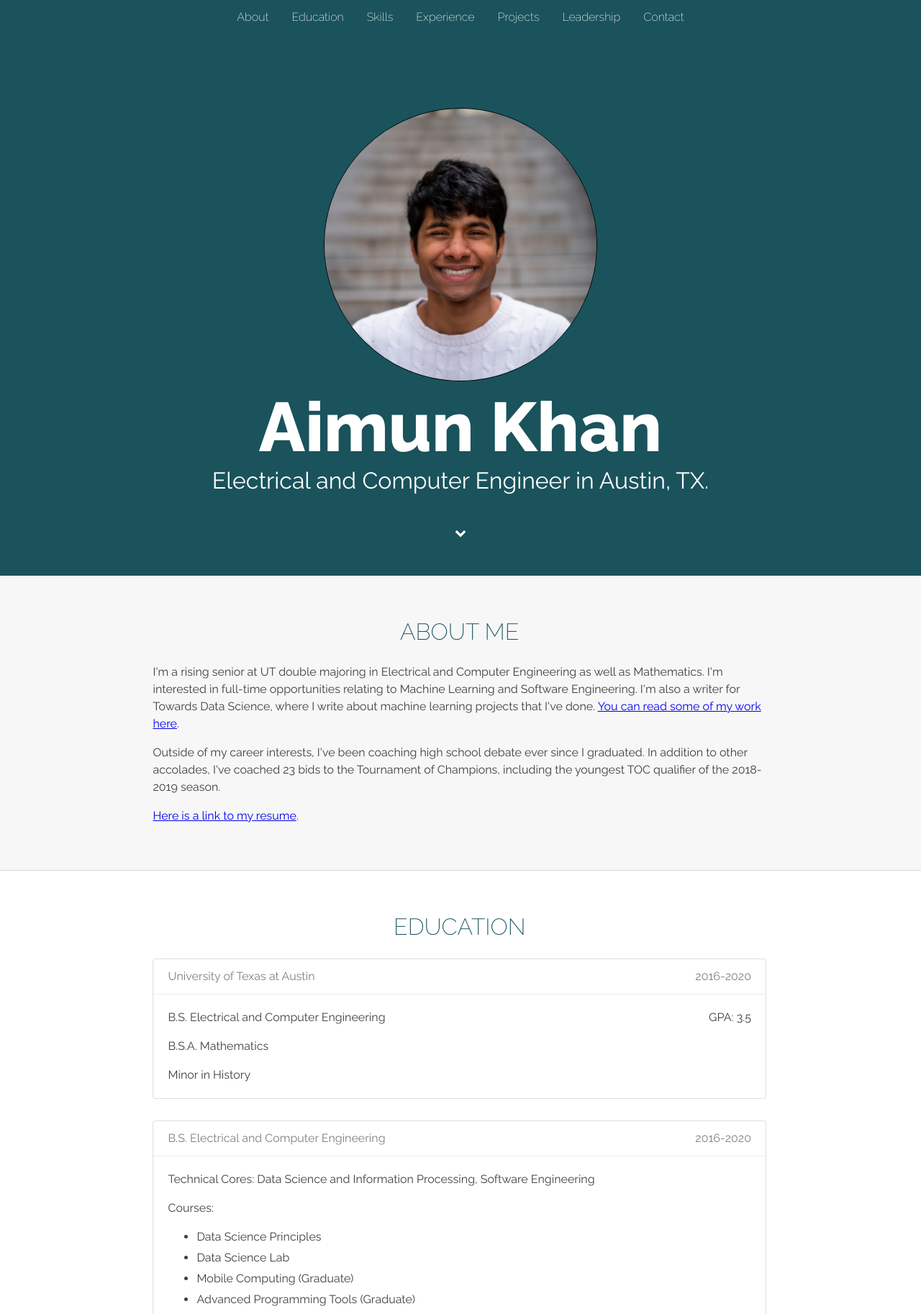
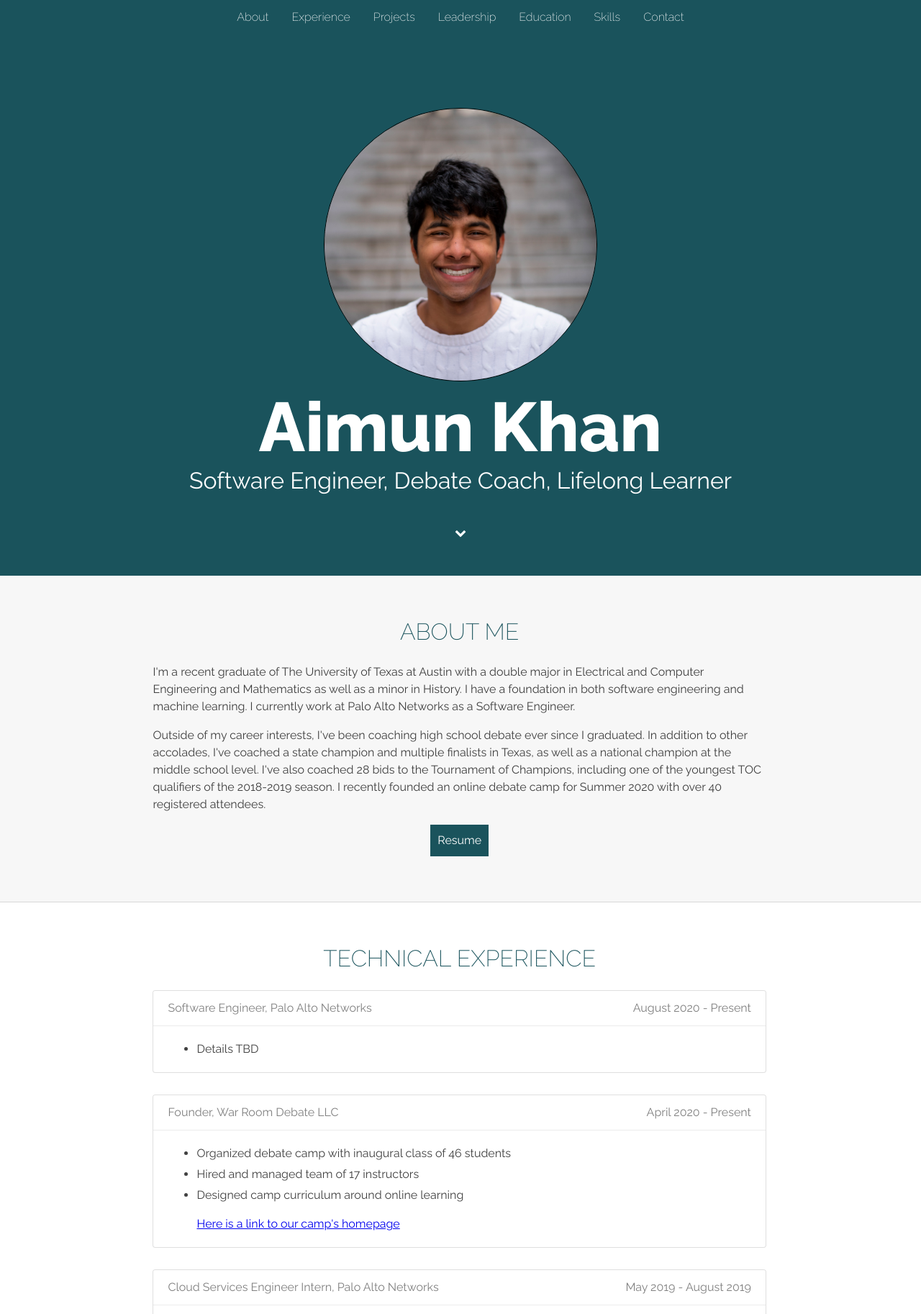
Before and after one commit to AimunKhan/AimunKhan.github.io, a PHP site: page / in a window 1280 px wide. Shown: the top 1826 px of the page at 72% size. Run offline with PHP 8.4, Linux system fonts and the light colour scheme.

Commit message:
Updated Several Things
Content updates:
- About me
- War Room Debate
- Vocalitics
- Terminal Live
- Extra Courses

Aesthetic updates:
- Rearranged sections
- Added/scaled images
- Resume button
- Updated navbar

```diff
--- a/index.html
+++ b/index.html
@@ -14,11 +14,11 @@
     <!-- BEGIN NAVBAR -->
     <div class="navbar">
       <a href="#about">About</a>
-      <a href="#education">Education</a>
-      <a href="#skills">Skills</a>
       <a href="#experience">Experience</a>
       <a href="#projects">Projects</a>
       <a href="#other">Leadership</a>
+      <a href="#education">Education</a>
+      <a href="#skills">Skills</a>
       <a href="#contact">Contact</a>
     </div>
     <!-- END NAVBAR -->
@@ -31,7 +31,7 @@
           <div align="center">
             <img id="picture" src="aimun.jpg" width=380 height=380>
             <h1 margin-top = 0>Aimun Khan</h1>
-            <p>Electrical and Computer Engineer in Austin, TX.</p>
+            <p>Software Engineer, Debate Coach, Lifelong Learner</p>
           </div>
         </div>
 
@@ -71,139 +71,15 @@
             <h2>About Me</h2>
           </div>
           <div class="content-body">
-            <p>I'm a rising senior at UT double majoring in Electrical and Computer Engineering as well as Mathematics. I'm interested in full-time opportunities relating to Machine Learning and Software Engineering. I'm also a writer for Towards Data Science, where I write about machine learning projects that I've done. <a href=#projects>You can read some of my work here</a>.</p>
-            <p>Outside of my career interests, I've been coaching high school debate ever since I graduated. In addition to other accolades, I've coached 23 bids to the Tournament of Champions, including the youngest TOC qualifier of the 2018-2019 season. </p>
-            <p><a href="papers/Aimun_Khan_Resume.pdf">Here is a link to my resume</a>.</p>
+            <p>I'm a recent graduate of The University of Texas at Austin with a double major in Electrical and Computer Engineering and Mathematics as well as a minor in History. I have a foundation in both software engineering and machine learning. I currently work at Palo Alto Networks as a Software Engineer.</p>
+            <p>Outside of my career interests, I've been coaching high school debate ever since I graduated. In addition to other accolades, I've coached a state champion and multiple finalists in Texas, as well as a national champion at the middle school level. I've also coached 28 bids to the Tournament of Champions, including one of the youngest TOC qualifiers of the 2018-2019 season. I recently founded an online debate camp for Summer 2020 with over 40 registered attendees.</p>
+            <p style="text-align:center"><a href="papers/Aimun_Khan_Resume.pdf" class="button">Resume</a></p>
+
           </div>
         </div>
         <div class="side-content"></div>
       </div>
       <!-- END ABOUT -->
-
-      <!-- BEGIN EDUCATION -->
-      <div class="row">
-        <div class="side-content"></div>
-        <div class="main-content">
-          <div class="content-header">
-            <a class="anchor" name="education"></a>
-            <h2>Education</h2>
-          </div>
-          <div class="content-body">
-            <!--<div class="card">
-              <div class="card-header">
-                <h4>University of Texas at Austin <span class="job-title"></span></h4>
-              </div>
-            </div>-->
-
-            <!-- EDUCATION ALL -->
-            <div class="card">
-              <div class="card-header">
-                <h4>University of Texas at Austin<span class="job-title">2016-2020</span></h4>
-              </div>
-              <div class="card-content">
-                <div>
-                  <p>
-                    B.S. Electrical and Computer Engineering
-                    <href style="float: right;">GPA: 3.5</href>
-                  </p>
-                </div>
-
-                <div>
-                  <p>
-                    B.S.A. Mathematics
-                  </p>
-                </div>
-
-                <div>
-                  <p>Minor in History</p>
-                </div>
-              </div>
-            </div>
-
-            <!-- EDUCATION 1 -->
-            <div class="card">
-              <div class="card-header">
-                <h4>B.S. Electrical and Computer Engineering<span class="job-title">2016-2020</span></h4>
-              </div>
-              <div class="card-content">
-                <p>Technical Cores: Data Science and Information Processing, Software Engineering</p>
-                <p>Courses:</p>
-                <ul>
-                  <li>Data Science Principles</li>
-                  <li>Data Science Lab</li>
-                  <li>Mobile Computing (Graduate)</li>
-                  <li>Advanced Programming Tools (Graduate)
-                  <li>Concurrent and Distributed Systems</li>
-                  <li>Algorithms</li>
-                  <li>Linear Systems and Signals</li>
-                  <li>Intro to Embedded Systems</li>
-                </ul>
-              </div>
-            </div>
-            <!-- EDUCATION 2 -->
-            <div class="card">
-              <div class="card-header">
-                <h4>B.S.A. Mathematics <span class="job-title">2016-2020</span></h4>
-              </div>
-              <div class="card-content">
-                <p>Courses:</p>
-                <ul>
-                  <li>Probability</li>
-                  <li>Quantum Information Science</li>
-                  <li>Predictive Analytics</li>
-                  <li>Mathematical Statistics</li>
-                  <li>Number Theory</li>
-                  <li>Linear Algebra</li>
-                  <li>Discrete Mathematics</li>
-                  <li>Differential Equations</li>
-                </ul>
-              </div>
-            </div>
-
-            <!-- EDUCATION 3 -->
-            <!--begin comment<div class="card">
-              <div class="card-header">
-                <h4>Minor in History <span class="job-title">2016-2020</span></h4>
-              </div>
-              <div class="card-content">
-                <p>Lorem ipsum dolor sit amet, consectetur adipisicing elit, sed do eiusmod tempor incididunt ut labore et dolore magna aliqua. Ut enim ad minim veniam, quis nostrud exercitation ullamco laboris nisi ut aliquip ex ea commodo consequat. Duis aute irure dolor in reprehenderit in voluptate velit esse cillum dolore eu fugiat nulla pariatur. Excepteur sint occaecat cupidatat non proident, sunt in culpa qui officia deserunt mollit anim id est laborum.</p>
-              </div>
-            </div>-->
-
-          </div>
-        </div>
-        <div class="side-content"></div>
-      </div>
-      <!-- END EDUCATION -->
-
-      <!-- BEGIN SKILLS -->
-      <div class="row">
-        <div class="side-content"></div>
-        <div class="main-content">
-          <div class="content-header">
-            <a class="anchor" name="skills"></a>
-            <h2>Skills</h2>
-          </div>
-          <div class="content-body">
-            <ul class="ul-skills">
-              <li class="li-skills">Software Development</li>
-              <li class="li-skills">Machine Learning</li>
-              <li class="li-skills">DevOps & CI/CD</li>
-              <li class="li-skills">Python</li>
-              <li class="li-skills">C</li>
-              <li class="li-skills">C++</li>
-              <li class="li-skills">Java</li>
-              <li class="li-skills">JavaScript</li>
-              <li class="li-skills">Kubernetes</li>
-              <li class="li-skills">Docker</li>
-              <li class="li-skills">Google Cloud Platform</li>
-              <li class="li-skills">Cybersecurity</li>
-            </ul>
-          </div>
-        </div>
-        <div class="side-content"></div>
-      </div>
-      <!-- END SKILLS -->
 
       <!-- BEGIN EXPERIENCE -->
       <div class="row">
@@ -215,7 +91,34 @@
           </div>
         <div class="content-body">
 
-          <!-- CARD #1 -->
+          <!-- CARD #1 - Palo Alto Networks -->
+            <div class="card">
+              <div class="card-header">
+                <h4>Software Engineer, Palo Alto Networks <span class="job-title">August 2020 - Present</span></h4>
+              </div>
+              <div class="card-content">
+                <ul>
+                <li>Details TBD</li>
+                </ul>
+              </div>
+            </div>
+
+          <!-- CARD #3 - The War Room -->
+            <div class="card">
+              <div class="card-header">
+                <h4>Founder, War Room Debate LLC <span class="job-title">April 2020 - Present</span></h4>
+              </div>
+              <div class="card-content">
+                <ul>
+                <li>Organized debate camp with inaugural class of 46 students</li>
+                <li>Hired and managed team of 17 instructors</li>
+                <li>Designed camp curriculum around online learning</li>
+                <p><a href="http://warroomdebate.online/">Here is a link to our camp's homepage</a></p>
+                </ul>
+              </div>
+            </div>
+
+          <!-- CARD #1 - Palo Alto Networks -->
             <div class="card">
               <div class="card-header">
                 <h4>Cloud Services Engineer Intern, Palo Alto Networks <span class="job-title">May 2019 - August 2019</span></h4>
@@ -231,7 +134,7 @@
               </div>
             </div>
 
-          <!-- CARD #2 -->
+          <!-- CARD #3 - Google -->
             <div class="card">
               <div class="card-header">
                 <h4>Student Developer Fellow at Google, Contracted through Adecco <span class="job-title">January 2019 - April 2019</span></h4>
@@ -244,13 +147,11 @@
         				  <li>Showcased project to developers at Google Next 2019</li>
         				  <li>Collaborated remotely with team members in different parts of the US</li>
                   <p><a href="https://youtu.be/XGrlWVWlpgE?t=78">Here is a video of Google CEO Sundar Pichai describing our project during his keynote speech</a></p>
-                  <p><a href="https://cloud.withgoogle.com/marchmadness">Here is a link to our dashboard</a></p>
                 </ul>
               </div>
             </div>
 
-          <!-- CARD #3 -->
-
+          <!-- CARD #4 - Fujtsu -->
             <div class="card">
               <div class="card-header">
                 <h4>Software Development Intern, Fujitsu Network Communications <span class="job-title">May 2018 - August 2018</span></h4>
@@ -290,6 +191,27 @@
             <h2>Projects and Research</h2>
           </div>
           <div class="content-body">
+            <!-- CARD #1 -->
+            <div class="project-card">
+              <div class="project-image">
+                <img src="images/vocalitics-final.png" style='position: relative; top: 30%;z-index: 1;'>
+              </div>
+              <div class="project-content">
+                <h4>Vocalitics</h4>
+                <p>My senior year of UT, a group of friends and I developed prototype for a startup. Vocalitics is an interactive meeting analytics tool that draws insights and takes notes on various aspects of a meeting. These insights include a comparison of the speech time of each participant using voice recognition, the dominant sentiment(s) of the meeting, and the sentiments of the meeting as they change over time. These insights are displayed statistically and graphically on the web-app. Additionally, Vocalitics provides note-taking functionality by performing speech to text translations, which renders a formatted and speaker-labeled transcript; automatically scheduling action items on Google Calendar by detecting key phrases throughout the meeting; and displaying the most frequently spoken words in a word cloud. By delivering all of these features into one seamless platform, the Vocalitics team hopes to drastically improve the quality of everyday corporate meetings.</p>
+                <a href="https://youtu.be/E-m29BOnMSU">Here's a link to a demo of the application</a>
+              </div>
+            </div>
+            <!-- CARD #1 -->
+            <div class="project-card">
+              <div class="project-image">
+                <img src="images/Terminal Live.jpg">
+              </div>
+              <div class="project-content">
+                <h4>Terminal Live Winner September 2019</h4>
+                <p>Citadel LLC & Citadel Securities partnered with Correlation One to host an invitation-only competition at UT. Correlation One designed a two-player tower defense game in which both players use limited resources to protect their towers while attacking their opponent's. Teams of students spent a day designing algorithms for the game, whose specific rules were unveiled the day of the competition, with the algorithms battling head-to-head in a tournament at the end of the day. My team of three took first place in the tournament. This was a very exciting competition that leveraged both my computer science and math backgrounds simultaneously.</p>
+              </div>
+            </div>
             <!-- CARD #1 -->
             <div class="project-card">
               <div class="project-image">
@@ -443,7 +365,7 @@
             <a class="anchor" name="other"></a>
             <h2>Leadership Experience</h2>
           </div>
-          <!-- CARD #1 -->
+          <!-- CARD #1 - Debate -->
           <div class="content-body">
             <div class="card">
               <div class="card-header">
@@ -451,58 +373,60 @@
               </div>
               <div class="card-content">
                 <ul>
-                  <li>Coached state champion, junior national champion, third or better at every Texas TOC qualifying tournament</li>
-                  <li>Qualified 5 debaters to Tournament of Champions, 3 to Nationals, and 10 to State in Lincoln Douglas Debate</li>
+                  <li>Coached 28 bids to the Lincoln Douglas Tournament of Champions across 8 students, none of whom had a bid prior to coaching</li>
+                  <li>Coached Texas State champion, Middle School National Champion, third or better at every Texas nationally qualifying tournament</li>
                   <li>Practice with students weekly on presentation skills, research, adapting to different audiences, critical thinking</li>
                 </ul>
               </div>
             </div>
-          <!-- CARD #2 -->
+          <!-- CARD #2 - TA -->
             <div class="card">
               <div class="card-header">
-                <h4>Software Design and Implementation Teaching Assistant<span class="job-title">August 2018 - Present</span></h4>
+                <h4>Software Design and Implementation Teaching Assistant<span class="job-title">August 2018 - December 2019</span></h4>
               </div>
               <div class="card-content">
                 <ul>
-                  <li>Hold recitation sections for a Data Structures and Object Oriented Programming classes in C++, Java, and Linux</li>
-                  <li>Lead lectures on programming techniques, implemented test cases for batch grading</li>
+                  <li>Held recitation sections for a Data Structures and Object Oriented Programming classes in C++, Java, Android Development, and Linux</li>
+                  <li>Designed and led supplemental lectures on programming techniques</li>
+                  <li>Implemented test cases for batch grading</li>
                 </ul>
               </div>
             </div>
-          <!-- CARD #3 -->
+          <!-- CARD #3 - Peer Advisor -->
+            <div class="card">
+              <div class="card-header">
+                <h4>Peer Advisor <span class="job-title">Jan 2019 - May 2020</span></h4>
+              </div>
+              <div class="card-content">
+                <ul>
+                  <li>Communicated with students as first point of contact for academic-related questions and course requirements</li>
+                  <li>Assisted other students with long-term academic and schedule planning</li>
+                  <li>Wrote Python script to automatically check prereqs of students' classes</li>
+                  <li>Interviewed candidates for UT ECE Department Chair</li>
+                </ul>
+              </div>
+            </div>
+          <!-- CARD #4 - FIG Mentor -->
             <div class="card">
               <div class="card-header">
                 <h4>First-year Student Mentor <span class="job-title">August 2018 - December 2018</span></h4>
               </div>
               <div class="card-content">
                 <ul>
-                  <li>Assist social and academic integration of 15 freshmen into college atmosphere through weekly seminars</li>
-                  <li>Workshop with students on skills such as time management, study skills, and team building</li>
+                  <li>Assisted social and academic integration of 15 freshmen into college atmosphere through weekly seminars</li>
+                  <li>Workshoped with students on skills such as time management, study skills, and team building</li>
                 </ul>
               </div>
             </div>
-          <!-- CARD #4 -->
-            <div class="card">
-              <div class="card-header">
-                <h4>Peer Advisor <span class="job-title">Jan 2019 - Present</span></h4>
-              </div>
-              <div class="card-content">
-                <ul>
-                  <li>Advise students as first point of contact for academic-related questions and course requirements</li>
-                  <li>Help other students with long-term academic and schedule planning</li>
-                  <li>Wrote Python script to automatically check prereqs of students' classes</li>
-                </ul>
-              </div>
-            </div>
-          <!-- CARD #5 -->
+          <!-- CARD #5 - Grader -->
             <div class="card">
               <div class="card-header">
                 <h4>Mathematics Department Grader<span class="job-title">Jan 2019 - May 2019</span></h4>
               </div>
               <div class="card-content">
                 <ul>
-                  <li>Grade Linear Algebra homework of 120 students weekly</li>
-                  <li>Derive answer keys independently</li>
+                  <li>Graded Linear Algebra homework of 120 students weekly</li>
+                  <li>Derived answer keys independently</li>
                 </ul>
               </div>
             </div>
@@ -521,6 +445,124 @@
       </div>
       <!-- END EXPERIENCE -->
 
+      <!-- BEGIN EDUCATION -->
+      <div class="row">
+        <div class="side-content"></div>
+        <div class="main-content">
+          <div class="content-header">
+            <a class="anchor" name="education"></a>
+            <h2>Education</h2>
+          </div>
+          <div class="content-body">
+            <!--<div class="card">
+              <div class="card-header">
+                <h4>University of Texas at Austin <span class="job-title"></span></h4>
+              </div>
+            </div>-->
+
+            <!-- EDUCATION ALL -->
+            <div class="card">
+              <div class="card-header">
+                <h4>University of Texas at Austin<span class="job-title">2016-2020</span></h4>
+              </div>
+              <div class="card-content">
+                <div>
+                  <p>
+                    B.S. Electrical and Computer Engineering
+                    <href style="float: right;">GPA: 3.5</href>
+                  </p>
+                </div>
+
+                <div>
+                  <p>
+                    B.S.A. Mathematics
+                  </p>
+                </div>
+
+                <div>
+                  <p>Minor in History</p>
+                </div>
+              </div>
+            </div>
+
+            <!-- EDUCATION 1 -->
+            <div class="card">
+              <div class="card-header">
+                <h4>B.S. Electrical and Computer Engineering<span class="job-title">2016-2020</span></h4>
+              </div>
+              <div class="card-content">
+                <p>Technical Cores: Data Science and Information Processing, Software Engineering</p>
+                <p>Courses:</p>
+                <ul>
+                  <li>Data Science Principles</li>
+                  <li>Data Science Lab</li>
+                  <li>Mobile Computing (Graduate)</li>
+                  <li>Advanced Programming Tools (Graduate)
+                  <li>Concurrent and Distributed Systems</li>
+                  <li>Algorithms</li>
+                  <li>Linear Systems and Signals</li>
+                  <li>Intro to Embedded Systems</li>
+                  <li>Circuit Theory</li>
+                </ul>
+              </div>
+            </div>
+            <!-- EDUCATION 2 -->
+            <div class="card">
+              <div class="card-header">
+                <h4>B.S.A. Mathematics <span class="job-title">2016-2020</span></h4>
+              </div>
+              <div class="card-content">
+                <p>Courses:</p>
+                <ul>
+                  <li>Probability</li>
+                  <li>Quantum Information Science</li>
+                  <li>Predictive Analytics</li>
+                  <li>Mathematical Statistics</li>
+                  <li>Stochastic Processes</li>
+                  <li>Real Analysis</li>
+                  <li>Number Theory</li>
+                  <li>Linear Algebra</li>
+                  <li>Discrete Mathematics</li>
+                  <li>Differential Equations</li>
+                </ul>
+              </div>
+            </div>
+
+            <!-- EDUCATION 3 -->
+            <div class="card">
+              <div class="card-header">
+                <h4>History Minor<span class="job-title">2016-2020</span></h4>
+              </div>
+              <div class="card-content">
+                <p>Other interesting courses I took at UT:</p>
+                <ul>
+                  <li>Radical Hope and the Global Environment</li>
+                  <li>Gender and Modern India</li>
+                  <li>Jazz Appreciation</li>
+                  <li>Guitar</li>
+                  <li>Swimming</li>
+                  <li>Weight Training</li>
+                  <li>Personal and Family Finance</li>
+                  <li>Entrepreneurial/Startup Senior Design</li>
+                </ul>
+              </div>
+            </div>
+            <!-- EDUCATION 4 -->
+            <!--begin comment<div class="card">
+              <div class="card-header">
+                <h4>Minor in History <span class="job-title">2016-2020</span></h4>
+              </div>
+              <div class="card-content">
+                <p>Lorem ipsum dolor sit amet, consectetur adipisicing elit, sed do eiusmod tempor incididunt ut labore et dolore magna aliqua. Ut enim ad minim veniam, quis nostrud exercitation ullamco laboris nisi ut aliquip ex ea commodo consequat. Duis aute irure dolor in reprehenderit in voluptate velit esse cillum dolore eu fugiat nulla pariatur. Excepteur sint occaecat cupidatat non proident, sunt in culpa qui officia deserunt mollit anim id est laborum.</p>
+              </div>
+            </div>-->
+
+          </div>
+        </div>
+        <div class="side-content"></div>
+      </div>
+      <!-- END EDUCATION -->
+
       <!-- BEGIN PERSONAL
       <div class="row white box-shadow">
         <div class="side-content"></div>
@@ -537,6 +579,37 @@
         <div class="side-content"></div>
       </div>
       END PERSONAL -->
+
+
+      <!-- BEGIN SKILLS -->
+      <div class="row">
+        <div class="side-content"></div>
+        <div class="main-content">
+          <div class="content-header">
+            <a class="anchor" name="skills"></a>
+            <h2>Skills</h2>
+          </div>
+          <div class="content-body">
+            <ul class="ul-skills">
+              <li class="li-skills">Software Development</li>
+              <li class="li-skills">Machine Learning</li>
+              <li class="li-skills">DevOps & CI/CD</li>
+              <li class="li-skills">Python</li>
+              <li class="li-skills">C</li>
+              <li class="li-skills">C++</li>
+              <li class="li-skills">Java</li>
+              <li class="li-skills">JavaScript</li>
+              <li class="li-skills">Kubernetes</li>
+              <li class="li-skills">Docker</li>
+              <li class="li-skills">Google Cloud Platform</li>
+              <li class="li-skills">Cybersecurity</li>
+            </ul>
+          </div>
+        </div>
+        <div class="side-content"></div>
+      </div>
+      <!-- END SKILLS -->
+
 
       <!-- BEGIN CONTACT -->
 
@@ -568,7 +641,7 @@
           <div class="content-header">
           </div>
           <div class="content-body">
-            <p>Copyright Aimun Khan 2018</p>
+            <p>Copyright Aimun Khan 2020</p>
           </div>
         </div>
         <div class="side-content"></div>
--- a/style.css
+++ b/style.css
@@ -16,6 +16,7 @@ body {
   width: 100%; /* Full width */
   display: flex;
   justify-content: center;
+  z-index: 2;
 }
 
 .navbar a {
@@ -200,6 +201,7 @@ h4 {
   display: block;
   border-top-left-radius: 5px;
   border-bottom-left-radius: 5px;
+  width: 250px;
 }
 
 .project-content {
@@ -305,3 +307,14 @@ h4 {
 li:not(:last-child) {
     margin-bottom: 5px;
 }
+
+a.button {
+  background-color: #1a535c; /* Green */
+  border: none;
+  color: white;
+  padding: 10px 10px;
+  text-align: center;
+  text-decoration: none;
+  display: inline-block;
+  font-size: 16px;
+}
```
Also changed, not shown: blog.html (added, +84 -0 lines), images/Terminal Live.jpg (added), images/vocalitics-final.png (added), 1 other file. Lines whose indentation alone changed are shown as unchanged.
